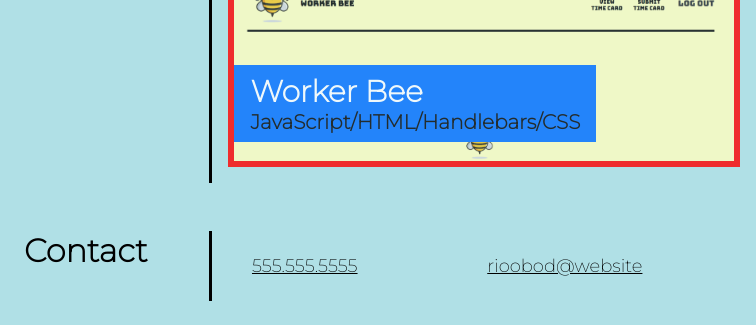
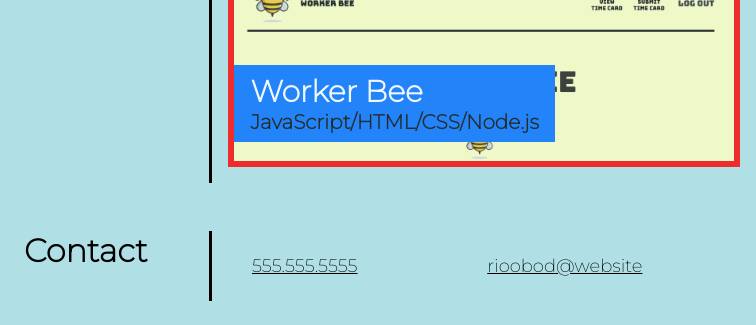
Before and after one commit to rioobod/Portfolio, a plain HTML site: page index.html in a window 1280 px wide. Shown: the part 1457-1782 px from the top of the page, 0-756 px from the left. Drawn offline with Linux system fonts and the light colour scheme.

Commit message:
update files

```diff
--- a/index.html
+++ b/index.html
@@ -70,7 +70,7 @@
               <section id="app4" class="apps2">
                 <div class="app3">
                 <h4><a href="https://worker-bee-hive-edition.herokuapp.com/" target="_blank">Worker Bee</a></h4>
-                <h6>JavaScript/HTML/Handlebars/CSS</h6>
+                <h6>JavaScript/HTML/CSS/Node.js</h6>
                 </div>
               </section>
               <section id="app5" class="apps2">
```
